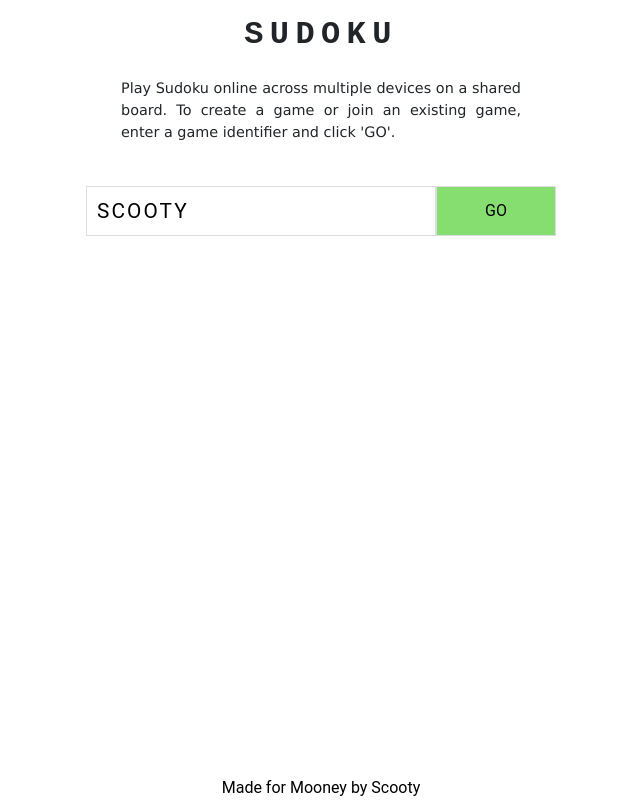
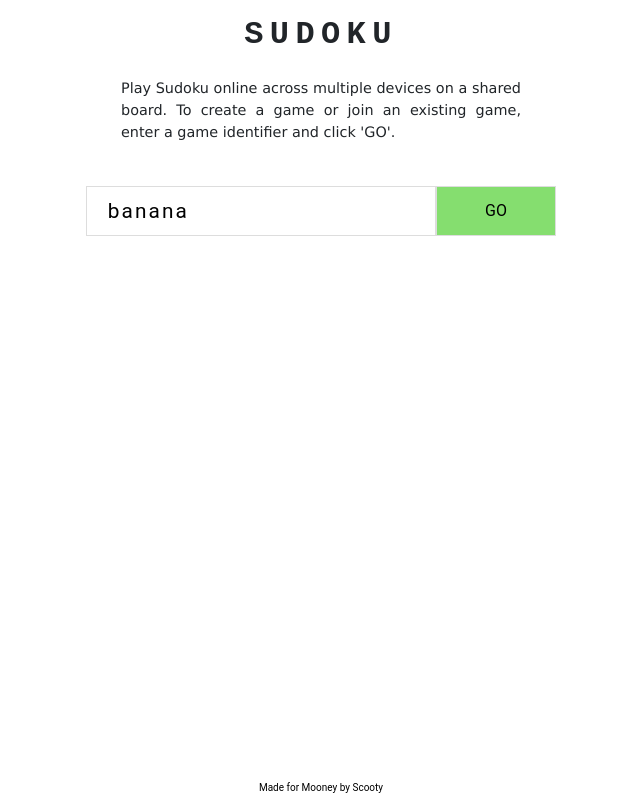
Before and after one commit to stanleysu/sudoku, a React app: page / in a window 1280 px wide. Shown: the whole page, without its empty margins (319-959 px from the left). Built offline with nearby package versions, Linux system fonts and the light colour scheme.

Commit message:
Added gameId filter to subscription and fixed home page input

```diff
--- a/components/App.jsx
+++ b/components/App.jsx
@@ -28,7 +28,8 @@ class App extends Component {
 			},
 			pencilMarks: EMPTY_PENCILMARKS,
 			pencilMode: false,
-			connected: false
+			connected: false,
+			gameId: this.props.match.params.gameId
 		};
 		this.toggleSelectedCell = this.toggleSelectedCell.bind(this);
 		this.togglePencilMode = this.togglePencilMode.bind(this);
@@ -50,7 +51,7 @@ class App extends Component {
 
 	onConnect() {
 		this.setState({ connected: true });
-		this.socket.emit("game subscribe");
+		this.socket.emit("game subscribe", { gameId: this.state.gameId });
 	}
 	onDisconnect() {
 		this.setState({ connected: false });
@@ -60,7 +61,7 @@ class App extends Component {
 	}
 
 	addMove(move) {
-		this.socket.emit("move add", move);
+		this.socket.emit("move add", { gameId: this.state.gameId, ...move });
 	}
 	setMove(move) {
 		let { board, selectedCell } = this.state;
--- a/components/Home.css
+++ b/components/Home.css
@@ -17,17 +17,20 @@
 #home input {
     height: 50px;
     width: 350px;
-    padding: 5px 10px;
     font-size: 1.3em;
     border: 1px #ddd solid;
     letter-spacing: 0.1em;
     display: inline-block;
+    padding-left: 1em;
+}
+
+#home input:focus {
+    outline: 0;
 }
 
 #home button {
     height: 50px;
     width: 120px;
-    padding: 5px 10px;
     background: #85de6f;
     border: 1px #ddd solid;
     font-size: 1em;
@@ -40,8 +43,9 @@
 .footer {
     position: fixed;
     left: 0;
-    bottom: 0;
+    bottom: 5px;
     width: 100%;
     color: black;
     text-align: center;
+    font-size: 10px;
 }
--- a/components/Home.jsx
+++ b/components/Home.jsx
@@ -4,9 +4,18 @@ import Header from "./Header.jsx";
 import "./Home.css";
 
 class Home extends Component {
+	constructor(props) {
+		super(props);
+		this.state = { gameId: "banana" };
+		this.handleChange = this.handleChange.bind(this);
+	}
+
+	handleChange(event) {
+		this.setState({ gameId: event.target.value });
+	}
+
 	render() {
-		const gameId = "SCOOTY";
-		const linkToGame = "/" + gameId;
+		const linkToGame = "/" + this.state.gameId;
 		return (
 			<div id="home">
 				<Header />
@@ -15,7 +24,11 @@ class Home extends Component {
 					board. To create a game or join an existing game, enter a
 					game identifier and click 'GO'.
 				</p>
-				<input type="text" value={gameId} />
+				<input
+					type="text"
+					defaultValue={this.state.gameId}
+					onChange={this.handleChange}
+				/>
 				<Link to={linkToGame}>
 					<button>GO</button>
 				</Link>
```
Also changed, not shown: 2 other files (tests, documents, lock files or other folders).
